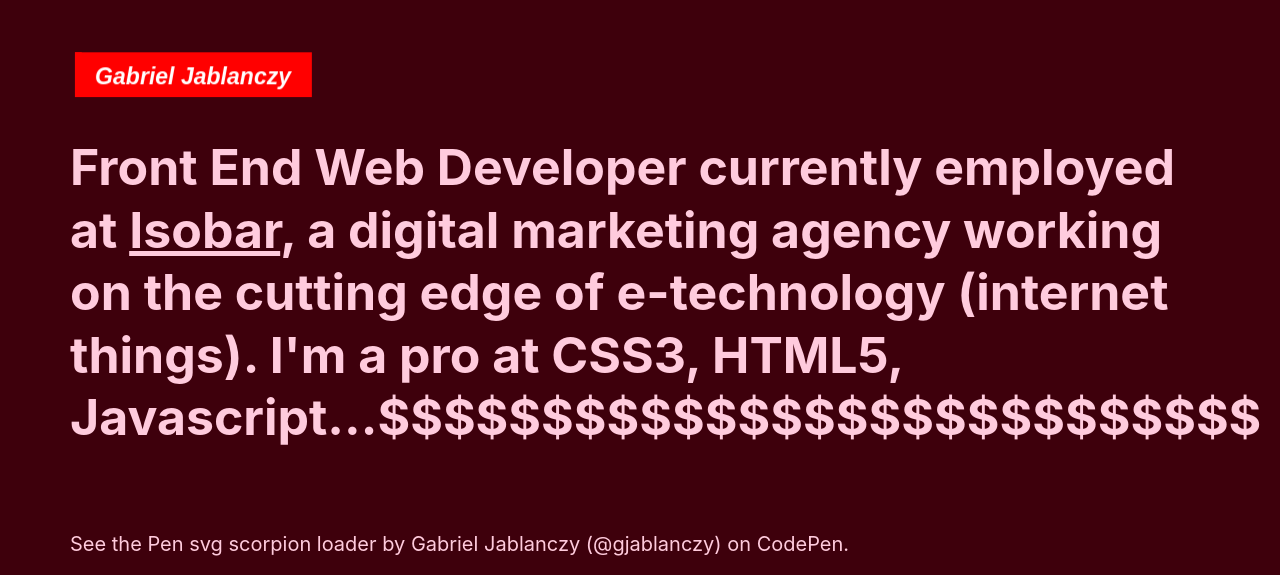
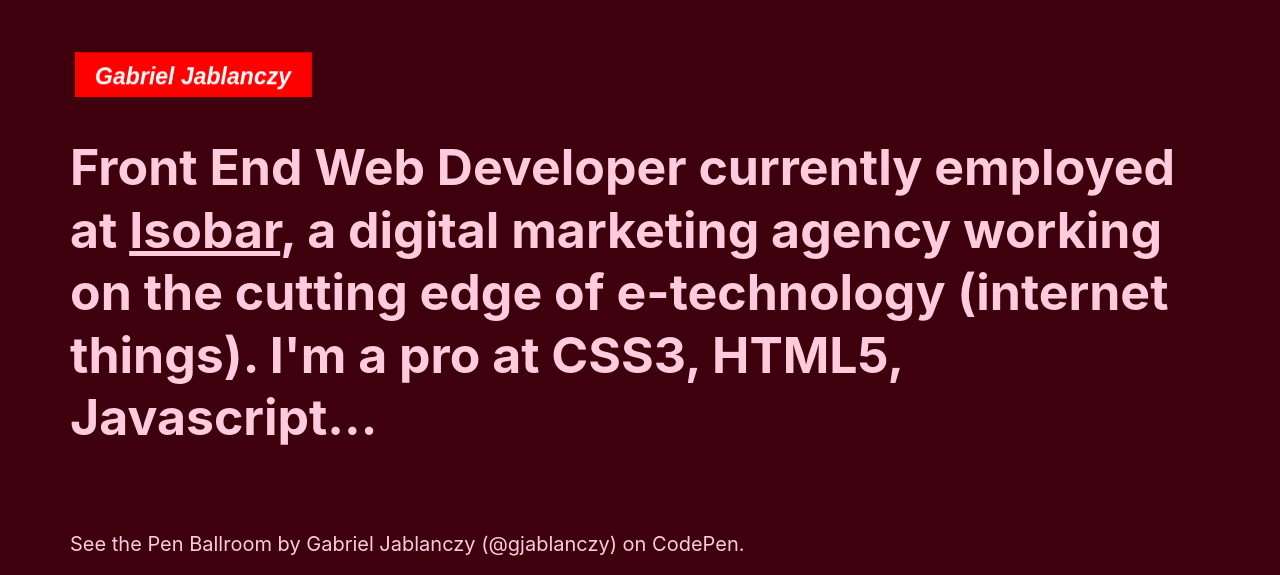
Before and after one commit to gabriel3000/gabriel3000.github.io, a Jekyll site: the page built from index.md, in a window 1280 px wide and 900 px high, cut to the strip 0-575 px from the top of the window. Built offline with Jekyll 4.4.1, drawn with Linux system fonts in a browser that asks for light colours.

Commit message:
Copy update. and codeine embed update

```diff
--- a/index.md
+++ b/index.md
@@ -6,9 +6,9 @@
 ---
 <div id="cmscontent">
   <div class="top">
-    <h2>Front End Web Developer currently employed at <a id="link1" class="link" href="http://www.isobar.com/us/home">Isobar</a>, a digital marketing agency working on the cutting edge of e-technology (internet things). I'm a pro at CSS3, HTML5, Javascript...$$$$$$$$$$$$$$$$$$$$$$$$$$$</h2>
+    <h2>Front End Web Developer currently employed at <a id="link1" class="link" href="http://www.isobar.com/us/home">Isobar</a>, a digital marketing agency working on the cutting edge of e-technology (internet things). I'm a pro at CSS3, HTML5, Javascript...</h2>
   </div>
-  <p data-height="780" data-theme-id="0" data-slug-hash="YWgkZR" data-default-tab="result" data-user="gjablanczy" data-embed-version="2" data-pen-title="svg scorpion loader" class="codepen">See the Pen <a href="http://codepen.io/gjablanczy/pen/YWgkZR/">svg scorpion loader</a> by Gabriel Jablanczy (<a href="http://codepen.io/gjablanczy">@gjablanczy</a>) on <a href="http://codepen.io">CodePen</a>.</p>
+  <p data-height="598" data-theme-id="0" data-slug-hash="pEWzzE" data-default-tab="result" data-user="gjablanczy" data-embed-version="2" data-pen-title="Ballroom" class="codepen">See the Pen <a href="http://codepen.io/gjablanczy/pen/pEWzzE/">Ballroom</a> by Gabriel Jablanczy (<a href="http://codepen.io/gjablanczy">@gjablanczy</a>) on <a href="http://codepen.io">CodePen</a>.</p>
   <script async src="https://production-assets.codepen.io/assets/embed/ei.js"></script>
 </div>
 <div class="cv">
```
